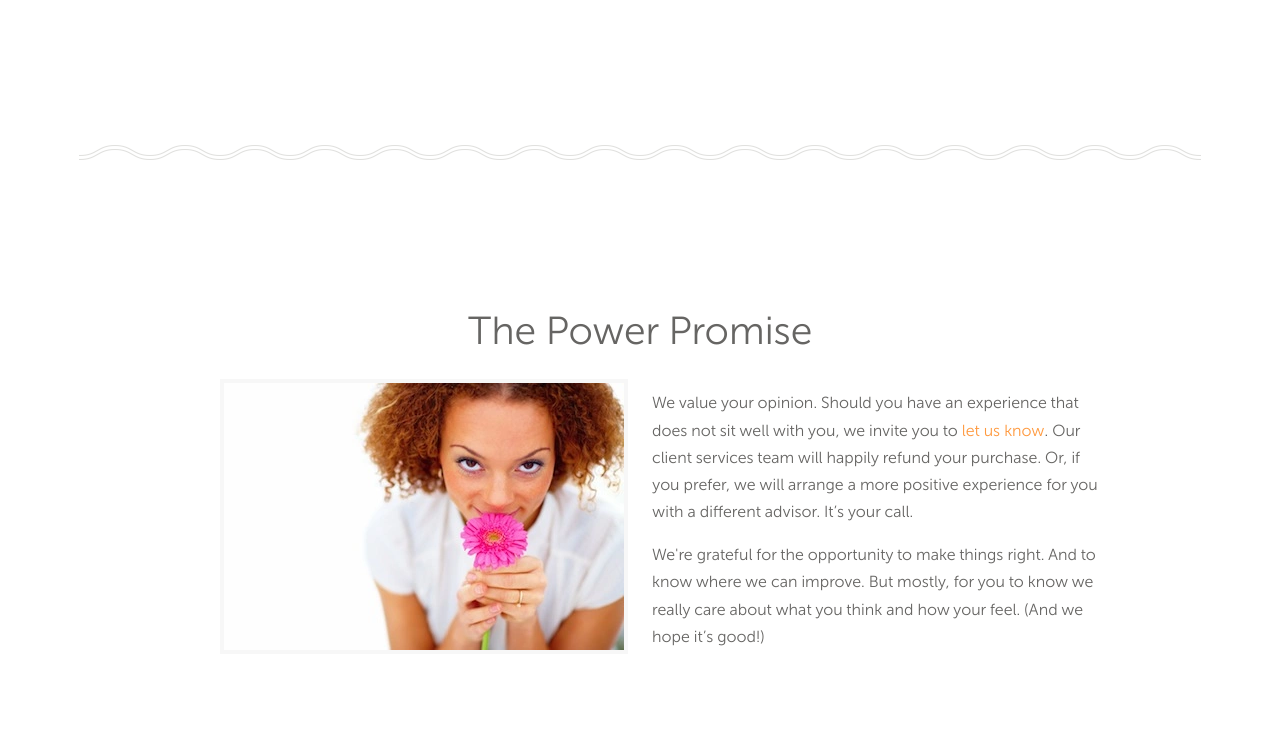
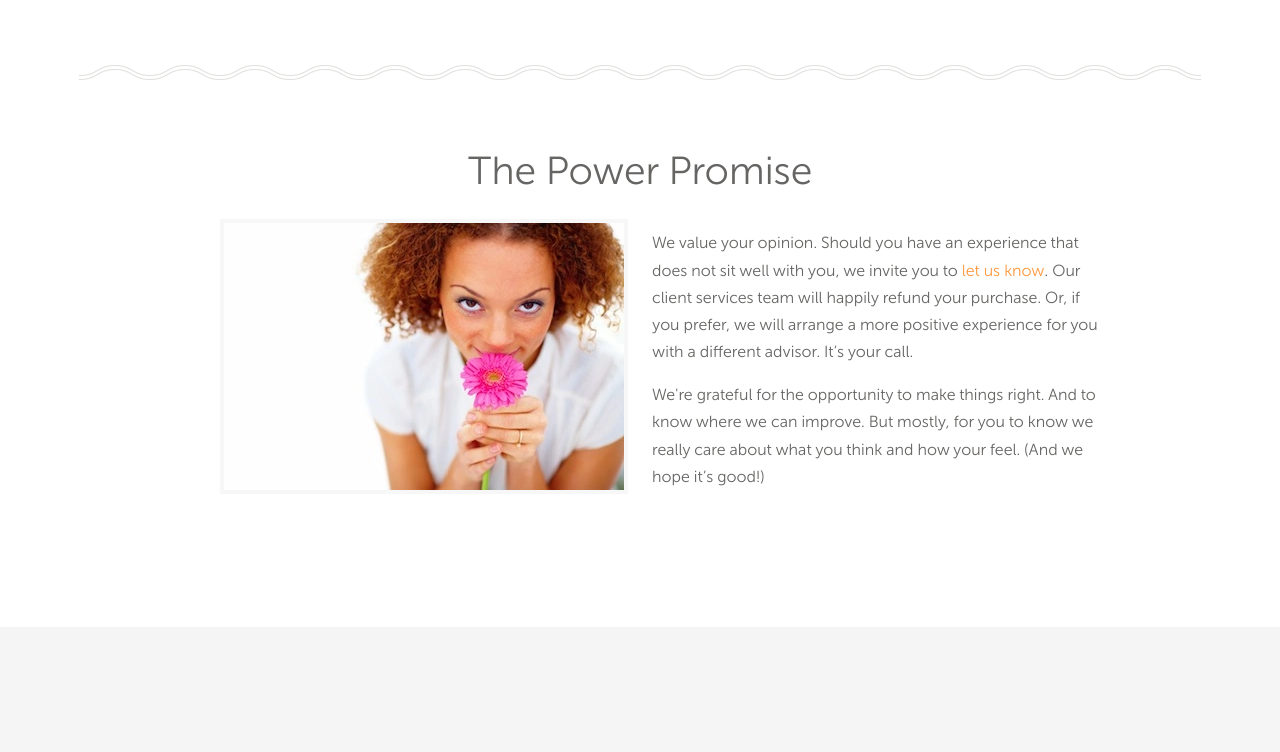
Before and after one commit to edytor49/psychicpower-html, a plain HTML site: page index.html in a window 1280 px wide. Shown: the part 5388-6140 px from the top of the page. Drawn offline with Linux system fonts and the light colour scheme.

Commit message:
smaller spaces

```diff
--- a/index.html
+++ b/index.html
@@ -732,7 +732,8 @@
 </section>
 <section class="bg-white d-none d-lg-block">
   <div class="container">
-    <div class="py-5 py-lg-8" id="unmatched-value">
+    <div class="py-5 py-lg-8">
+  <div class="pb-5" id="unmatched-value">
     <h3 class="h2 fw-normal mb-4 text-center" data-aos="fade-up" data-aos-duration="1000" data-aos-delay="200">Unmatched Value</h3>
     <div class="row justify-content-center align-items-center">
       <div class="col-lg-5 text-end">
@@ -750,7 +751,7 @@
     </div>
   </div>
   <hr class="hr-wave">
-<div class="py-5 py-lg-8" id="the-power-promise">
+  <div class="pt-5" id="the-power-promise">
     <h3 class="h2 fw-normal mb-4 text-center" data-aos="fade-up" data-aos-duration="1000" data-aos-delay="200">The Power Promise</h3>
     <div class="row justify-content-center align-items-center">
       <div class="col-lg-5 text-end">
@@ -763,6 +764,7 @@
       <div class="col-lg-5 lh-lg">
         <p data-aos="fade-right" data-aos-duration="1000" data-aos-delay="200">We value your opinion. Should you have an experience that does not sit well with you, we invite you to <a href="/PowerPromiseForm.aspx">let us know</a>. Our client services team will happily refund your purchase. Or, if you prefer, we will arrange a more positive experience for you with a different advisor. It’s your call.</p>
         <p data-aos="fade-right" data-aos-duration="1000" data-aos-delay="400">We're grateful for the opportunity to make things right. And to know where we can improve. But mostly, for you to know we really care about what you think and how your feel. (And we hope it’s good!)</p>
+      </div>
     </div>
   </div>
 </div>
```
Also changed, not shown: advisor.html (+1 -1 lines). Lines whose indentation alone changed are shown as unchanged.
